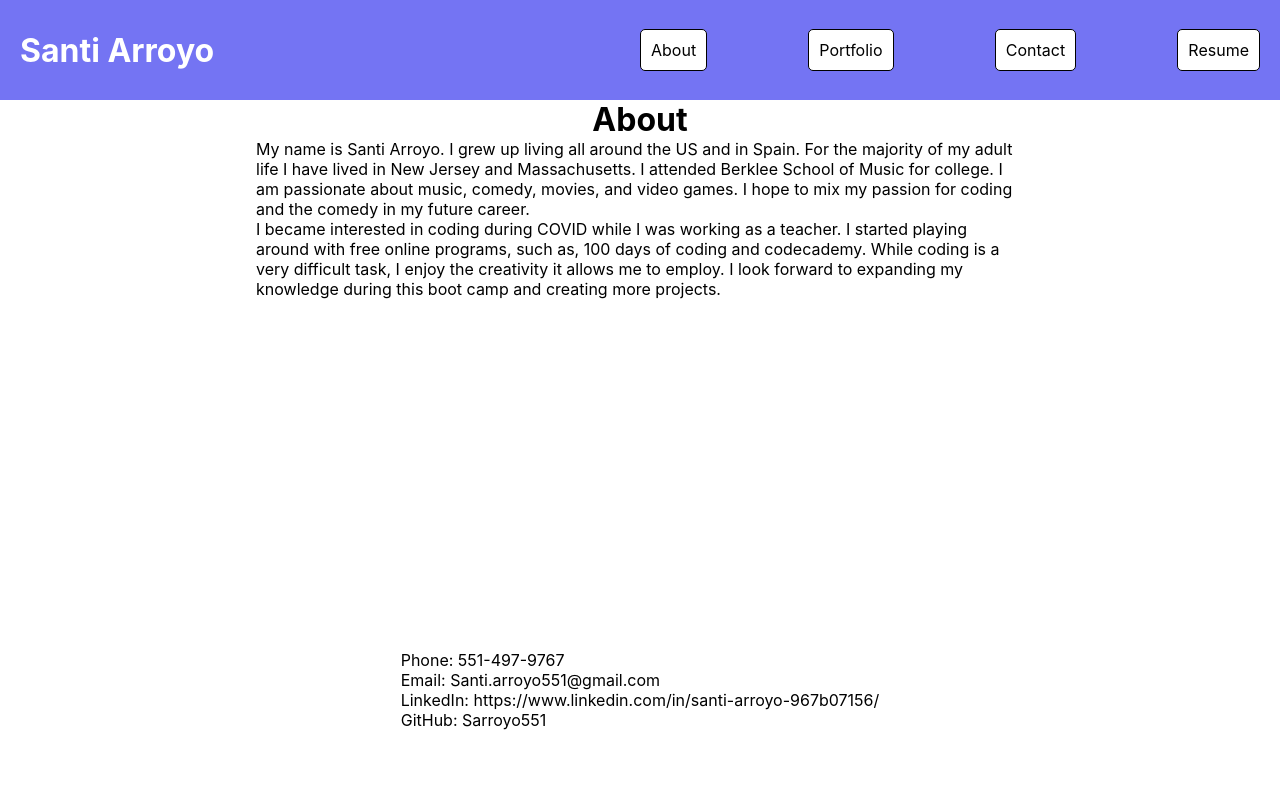
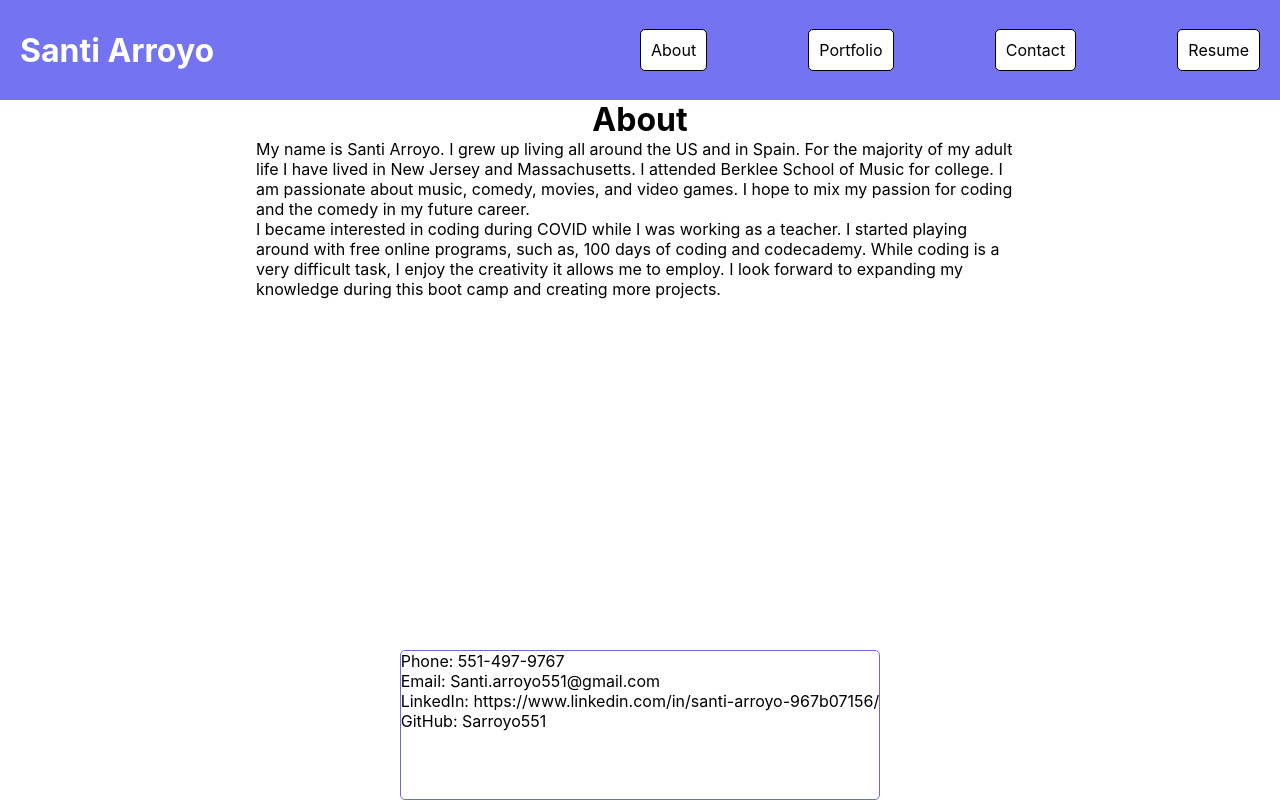
Before and after one commit to sarroyo551/new-portfolio-react, a React (Create React App) app: page / in a window 1280 px wide. Built offline with nearby package versions, Linux system fonts and the light colour scheme.

Commit message:
tried adding resume img to resume component

```diff
--- a/src/App.css
+++ b/src/App.css
@@ -99,6 +99,10 @@ form {
   max-width: 300px;
 }
 
+.footerUl {
+  border: 1px solid rgb(107, 105, 231);
+  border-radius: 5px;
+}
 @media screen and (max-width: 992px) {
   .content {
     width: 80%;
--- a/src/App.js
+++ b/src/App.js
@@ -17,6 +17,7 @@ function App() {
       { currentPage === 'Portfolio' && <Portfolio /> }
       { currentPage === 'About' && <About /> }
       { currentPage === 'Contact' && <Contact /> }
+      { currentPage === 'Resume' && <Resume /> }
       </div>
       <Footer />
     </div>
--- a/src/components/Footer.js
+++ b/src/components/Footer.js
@@ -3,7 +3,7 @@ import React from 'react'
 function Footer() {
   return (
     <footer>
-      <ul>
+      <ul className='footerUl'>
         <li>Phone: 551-497-9767</li>
         <li>Email: Santi.arroyo551@gmail.com</li>
         <li>LinkedIn: https://www.linkedin.com/in/santi-arroyo-967b07156/</li>
--- a/src/components/Resume.js
+++ b/src/components/Resume.js
@@ -1,9 +1,13 @@
 import React from 'react'
+import resumeImg from './resume.png'
 
 function Resume() {
+  const resumeImg = require('./resume.png')
   return (
     <div>
       <h1>Resume</h1>
+      <img src={resumeImg}>
+      </img>
     </div>
   )
 }
```
Also changed, not shown: public/images/resume.png (added).
